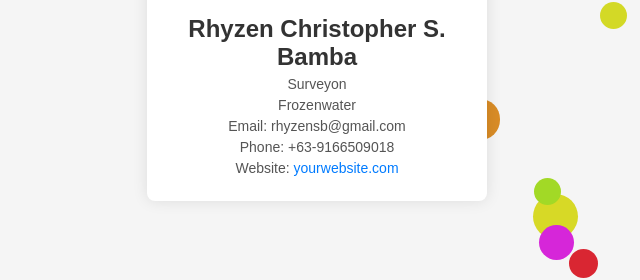
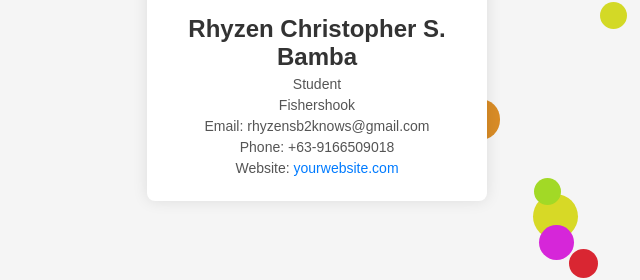
Before and after one commit to Rhyzen16/Frozenwater16.github.io, a plain HTML site: page index.html in a window 1280 px wide. Shown: the part 509-789 px from the top of the page, 323-963 px from the left. Drawn offline with Linux system fonts and the light colour scheme.

Commit message:
Update index.html

```diff
--- a/index.html
+++ b/index.html
@@ -60,9 +60,9 @@
         <!-- Contact Card Content -->
         <img src="ItsChaosticom.gif" alt="5 Month Hardwork - ItsChaosticom">
         <h1>Rhyzen Christopher S. Bamba</h1>
-        <p>Surveyon</p>
-        <p>Frozenwater</p>
-        <p>Email: rhyzensb@gmail.com</p>
+        <p>Student</p>
+        <p>Fishershook</p></p>
+        <p>Email: rhyzensb2knows@gmail.com</p>
         <p>Phone: +63-9166509018</p>
         <p>Website: <a href="https://yourwebsite.com">yourwebsite.com</a></p>
     </div>
```
